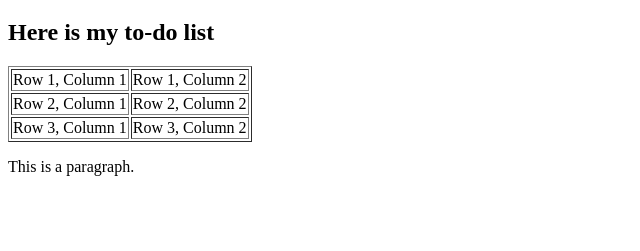
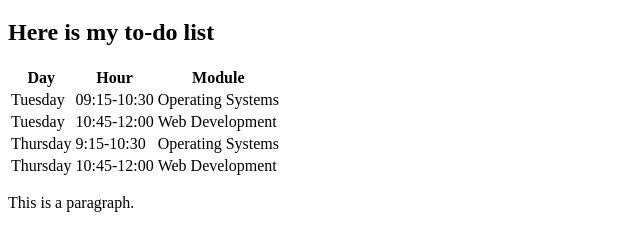
Before and after one commit to mjim18/web-dev, a plain HTML site: page index.html in a window 1280 px wide. Shown: the part 95-346 px from the top of the page, without its empty margins (0-640 px from the left). Drawn offline with Linux system fonts and the light colour scheme.

Commit message:
Update index.html

```diff
--- a/index.html
+++ b/index.html
@@ -8,20 +8,34 @@
 
 <h1>Welcome to Mariya's Website</h1>
 <h2>Here is my to-do list</h2>
-<table border="1">
+<table>
   <tr>
-    <td>Row 1, Column 1</td>
-    <td>Row 1, Column 2</td>
+    <th>Day</th>
+    <th>Hour</th>
+    <th>Module</th>
   </tr>
   <tr>
-    <td>Row 2, Column 1</td>
-    <td>Row 2, Column 2</td>
+    <td>Tuesday</td>
+    <td>09:15-10:30</td>
+    <td>Operating Systems</td>
   </tr>
   <tr>
-    <td>Row 3, Column 1</td>
-    <td>Row 3, Column 2</td>
+    <td>Tuesday</td>
+    <td>10:45-12:00</td>
+    <td>Web Development</td>
+  </tr>
+  <tr>
+    <td>Thursday</td>
+    <td>9:15-10:30</td>
+    <td>Operating Systems</td>
+  </tr>
+  <tr>
+    <td>Thursday</td>
+    <td>10:45-12:00</td>
+    <td>Web Development</td>
   </tr>
 </table>
+
 <p>This is a paragraph.</p>
 
 </body>
```
